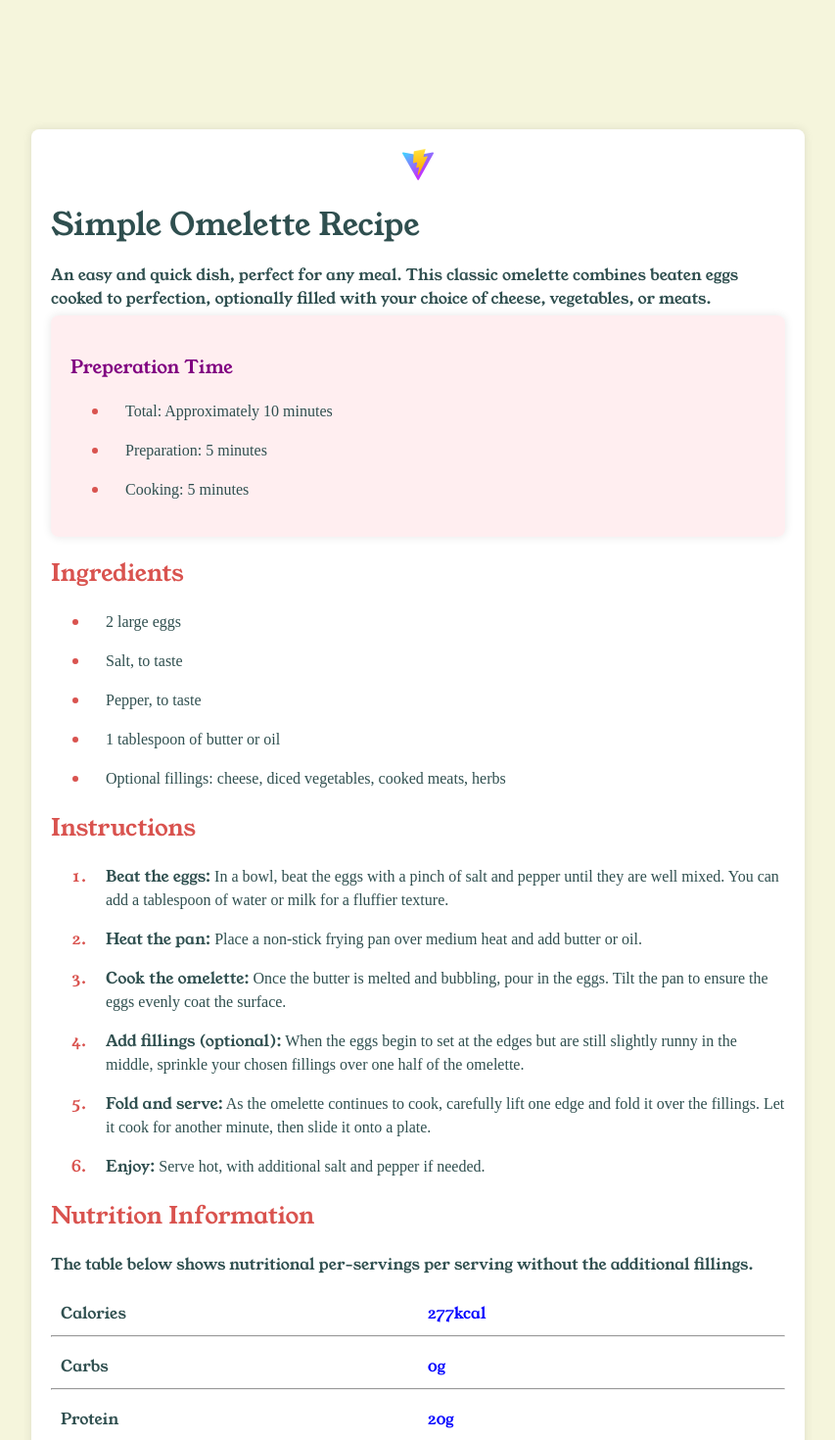
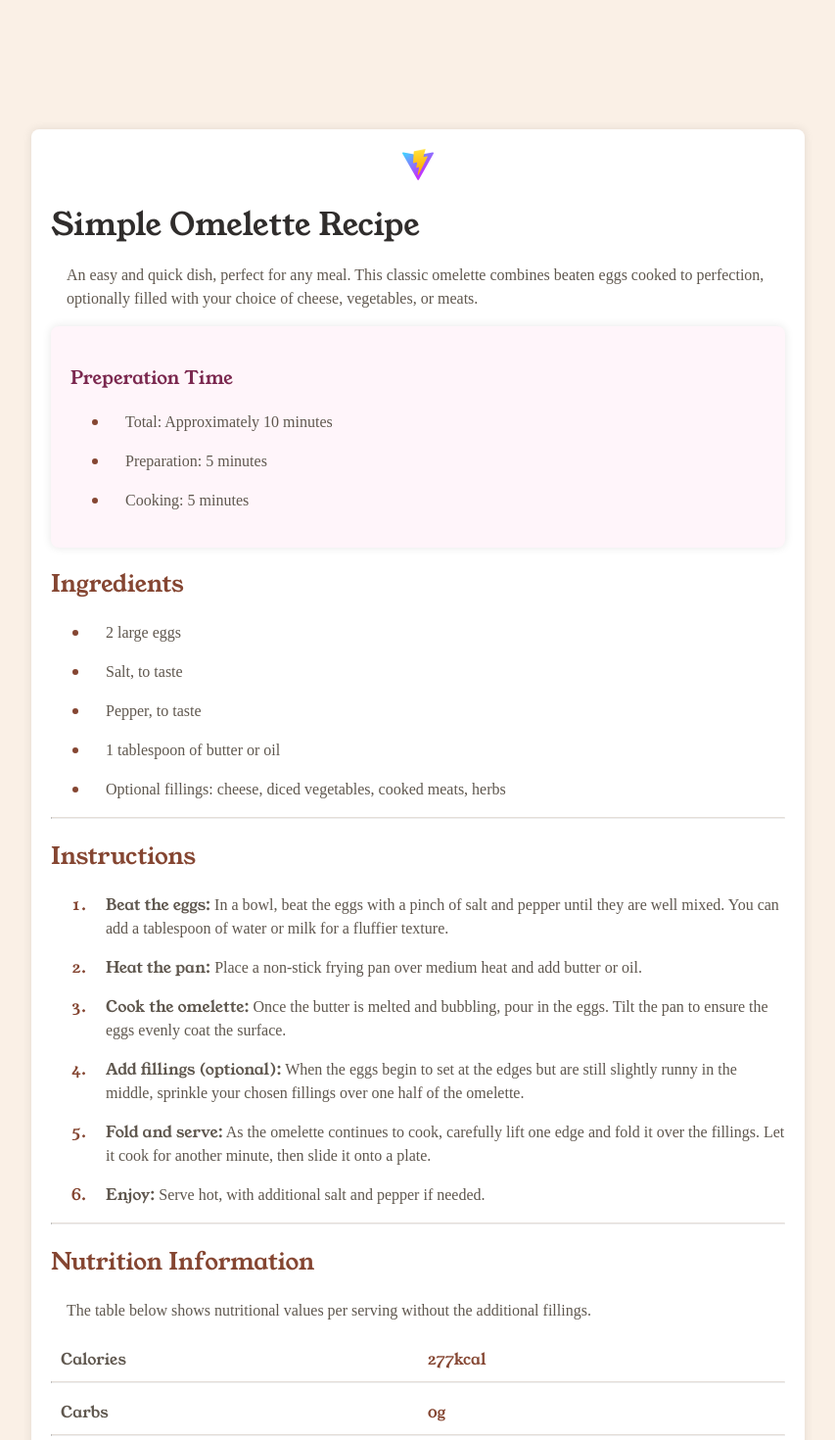
Before and after one commit to NobleAxiom/recipe-page, a React (Vite) app: page / in a window 1280 px wide. Shown: the top 1470 px of the page at 98% size, without its empty margins (213-1066 px from the left). Built offline with nearby package versions, Linux system fonts and the light colour scheme.

Commit message:
added missing hr breaks & ajusted color to style sheet

```diff
--- a/src/App.css
+++ b/src/App.css
@@ -6,13 +6,12 @@
 }
 
 .container {
-  color: darkslategrey;
   font-family: "Young Serif", serif;
   font-weight: 400;
   font-style: normal;
   max-width: 750px;
   margin: 100px auto;
-  background-color: #fff;
+  background-color: hsl(0, 0%, 100%);
   padding: 20px;
   border-radius: 8px;
   box-shadow: 0 0 10px rgba(0, 0, 0, 0.1);
@@ -20,7 +19,8 @@
 
 .card {
   margin: 5px auto;
-  background-color: rgba(255, 182, 193, 0.238);
+  color: hsl(30, 10%, 34%);
+  background-color: hsl(330, 100%, 98%);
   padding: 20px;
   border-radius: 8px;
   box-shadow: 0 0 10px rgba(0, 0, 0, 0.1);
@@ -28,27 +28,25 @@
 }
 
 .section {
+  color: hsl(14, 45%, 36%);
   text-align: left;
 }
 
-.row {
-  clear: both;
+h1 {
+  color: hsl(24, 5%, 18%);
+  text-align: left;
+  line-height: 1.1;
 }
-
-.column {
-  width: 50%;
-  box-sizing: border-box;
-  padding: 10px;
-  float: left;
+h2 {
+  color: hsl(14, 45%, 36%);
 }
-
-#per-serving {
-  color: blue;
+h3 {
+  color: hsl(332, 51%, 32%);
 }
 
 li {
+  color: hsl(14, 45%, 36%);
   margin-bottom: 10px;
-  color: #d9534f;
 }
 li b {
   font-family: "Young Serif";
@@ -58,9 +56,37 @@ li b {
 li p {
   font-family: serif;
   font-weight: 500;
-  color: darkslategrey;
+  color: hsl(30, 10%, 34%);
   margin-left: 1em;
 }
+
+p {
+  font-family: serif;
+  font-weight: 500;
+  color: hsl(30, 10%, 34%);
+  margin-left: 1em;
+}
+
+hr {
+  border-top: 1px solid hsl(30, 18%, 87%);
+}
+
+.row {
+  clear: both;
+}
+.column {
+  width: 50%;
+  box-sizing: border-box;
+  padding: 10px;
+  float: left;
+}
+#value {
+  color: hsl(30, 10%, 34%);
+}
+#per-serving {
+  color: hsl(14, 45%, 36%);
+}
+
 .picture {
   height: 6em;
   padding: 1.5em;
@@ -74,12 +100,18 @@ li p {
   filter: drop-shadow(0 0 2em #61dafbaa);
 }
 
-@media (prefers-reduced-motion: no-preference) {
-  a:nth-of-type(2) .logo {
-    animation: logo-spin infinite 20s linear;
+body {
+  background-color: hsl(30, 54%, 90%);
+}
+
+@media screen and (min-width: 500px) {
+  body {
+    background-color: lavender;
   }
 }
 
-.read-the-docs {
-  color: #888;
+@media screen and (min-width: 800px) {
+  body {
+    background-color: linen;
+  }
 }
--- a/src/App.jsx
+++ b/src/App.jsx
@@ -10,11 +10,13 @@ function App() {
           <img src={viteLogo} className="logo" alt="Omelette Image"></img>
         </a>
 
-        <h1>Simple Omelette Recipe</h1>
         <div class="section" id="discription">
-          An easy and quick dish, perfect for any meal. This classic omelette
-          combines beaten eggs cooked to perfection, optionally filled with your
-          choice of cheese, vegetables, or meats.
+          <h1>Simple Omelette Recipe</h1>
+          <p>
+            An easy and quick dish, perfect for any meal. This classic omelette
+            combines beaten eggs cooked to perfection, optionally filled with
+            your choice of cheese, vegetables, or meats.
+          </p>
         </div>
 
         <div class="card" id="preperation">
@@ -55,12 +57,14 @@ function App() {
           </ul>
         </div>
 
+        <hr></hr>
+
         <div class="section" id="instructions">
           <h2>Instructions</h2>
           <ol>
             <li>
               <p>
-                <b> Beat the eggs:</b> In a bowl, beat the eggs with a pinch of
+                <b>Beat the eggs:</b> In a bowl, beat the eggs with a pinch of
                 salt and pepper until they are well mixed. You can add a
                 tablespoon of water or milk for a fluffier texture.
               </p>
@@ -101,11 +105,13 @@ function App() {
           </ol>
         </div>
 
+        <hr></hr>
+
         <div class="section" id="nutrition">
           <h2>Nutrition Information</h2>
           <p>
-            The table below shows nutritional per-servings per serving without
-            the additional fillings.
+            The table below shows nutritional values per serving without the
+            additional fillings.
           </p>
           <div class="row">
             <span class="column" id="value">
--- a/src/index.css
+++ b/src/index.css
@@ -31,18 +31,6 @@ body {
   min-height: 100vh;
   font-family: Arial, sans-serif;
   text-align: center;
-  background-color: beige;
-}
-
-h1 {
-  text-align: left;
-  line-height: 1.1;
-}
-h2 {
-  color: #d9534f;
-}
-h3 {
-  color: purple;
 }
 
 button {
```
